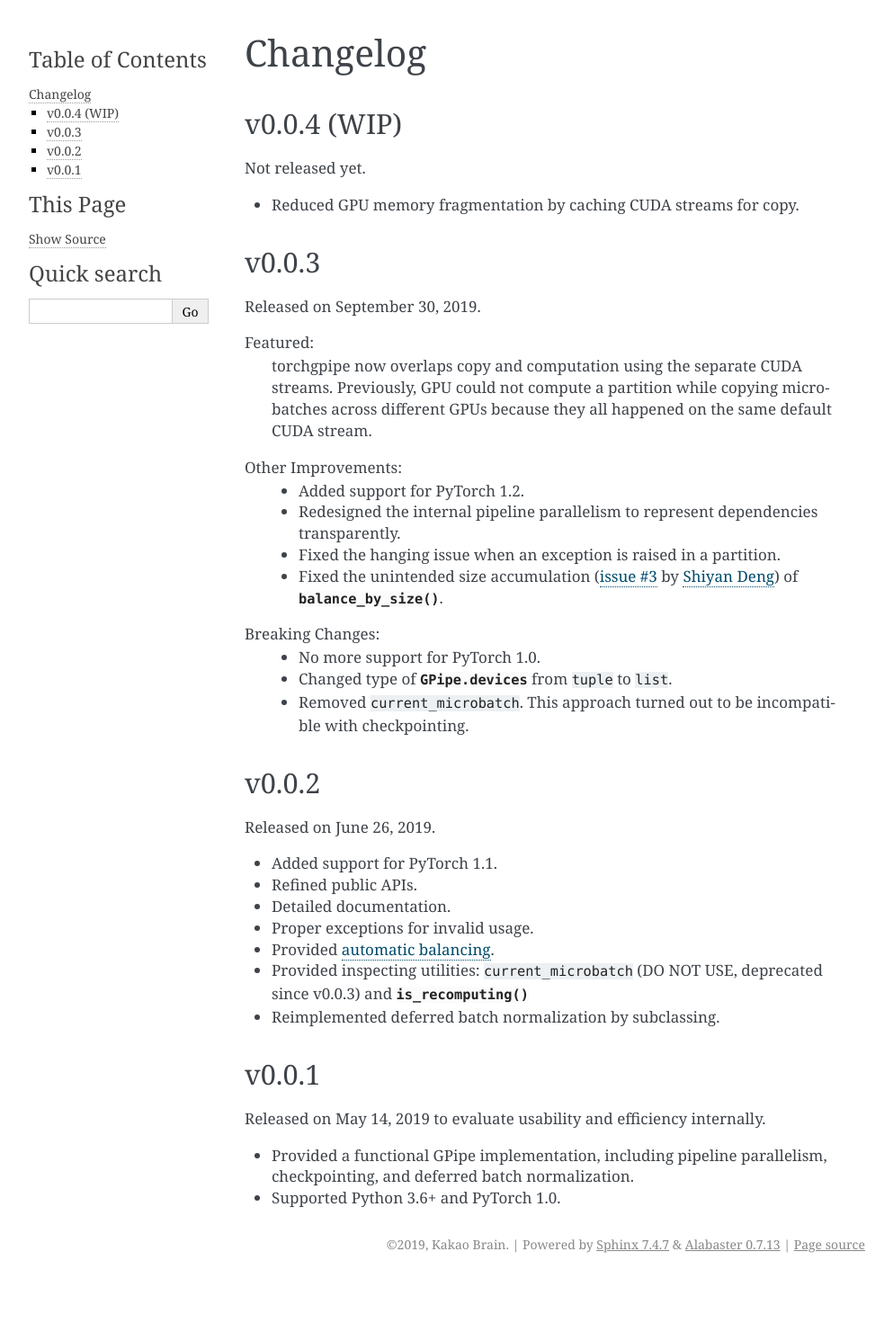
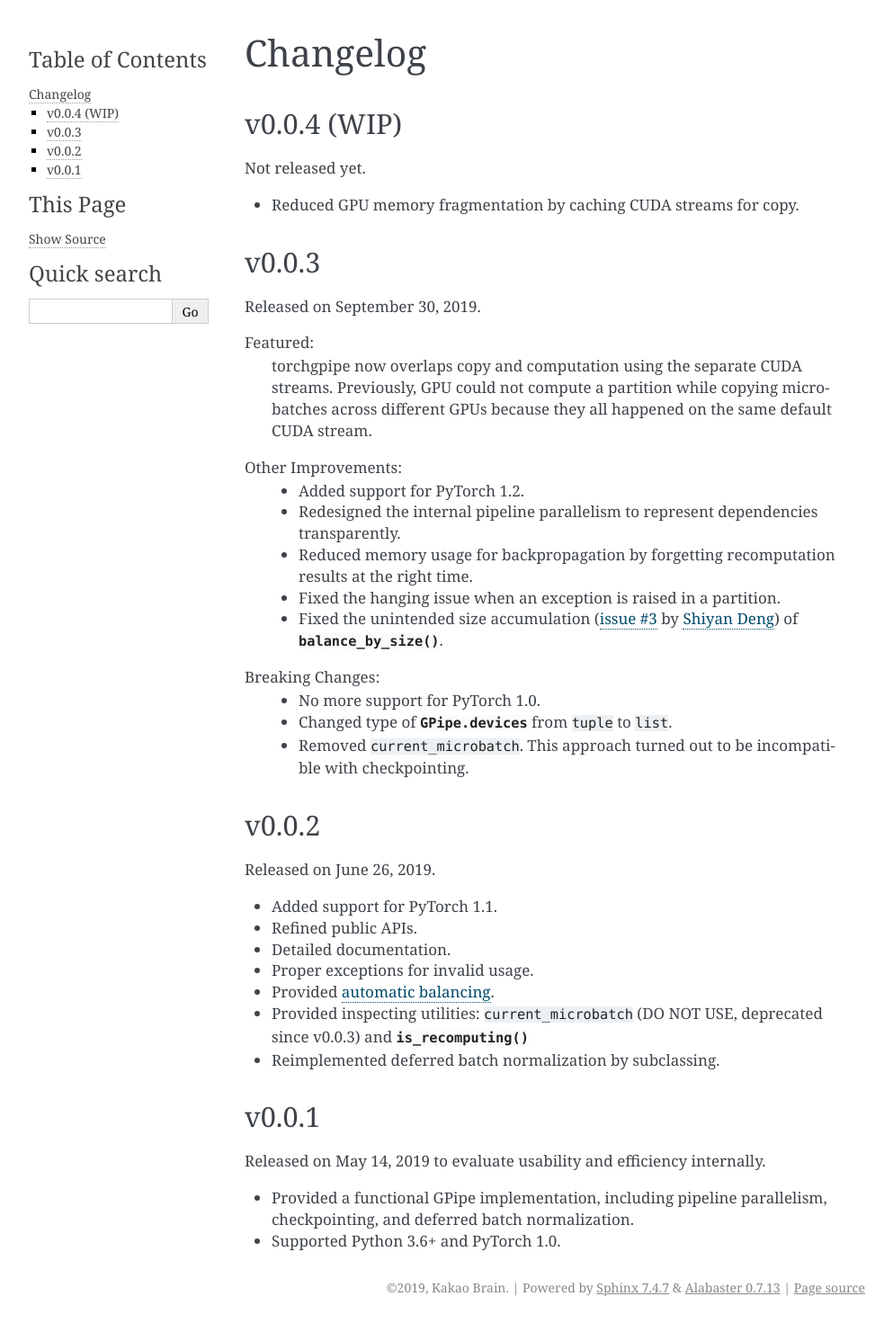
Before and after one commit to kakaobrain/torchgpipe, a Sphinx documentation site: the page built from docs/changelog.rst, in a window 1280 px wide. Shown: the whole page at 90% size, without its empty margins (148-1141 px from the left). Built offline with Sphinx 7.4.7, drawn with Linux system fonts in a browser that asks for light colours; before the commit the page ends 1423 px from its top, so only the background shows below that.

Commit message:
Note that v0.0.3 reduces memory usage

```diff
--- a/docs/changelog.rst
+++ b/docs/changelog.rst
@@ -23,6 +23,8 @@ Other Improvements:
    - Added support for PyTorch 1.2.
    - Redesigned the internal pipeline parallelism to represent dependencies
      transparently.
+   - Reduced memory usage for backpropagation by forgetting recomputation
+     results at the right time.
    - Fixed the hanging issue when an exception is raised in a partition.
    - Fixed the unintended size accumulation (`issue #3`_ by `Shiyan Deng`_) of
      :func:`~torchgpipe_balancing.balance_by_size`.
```
